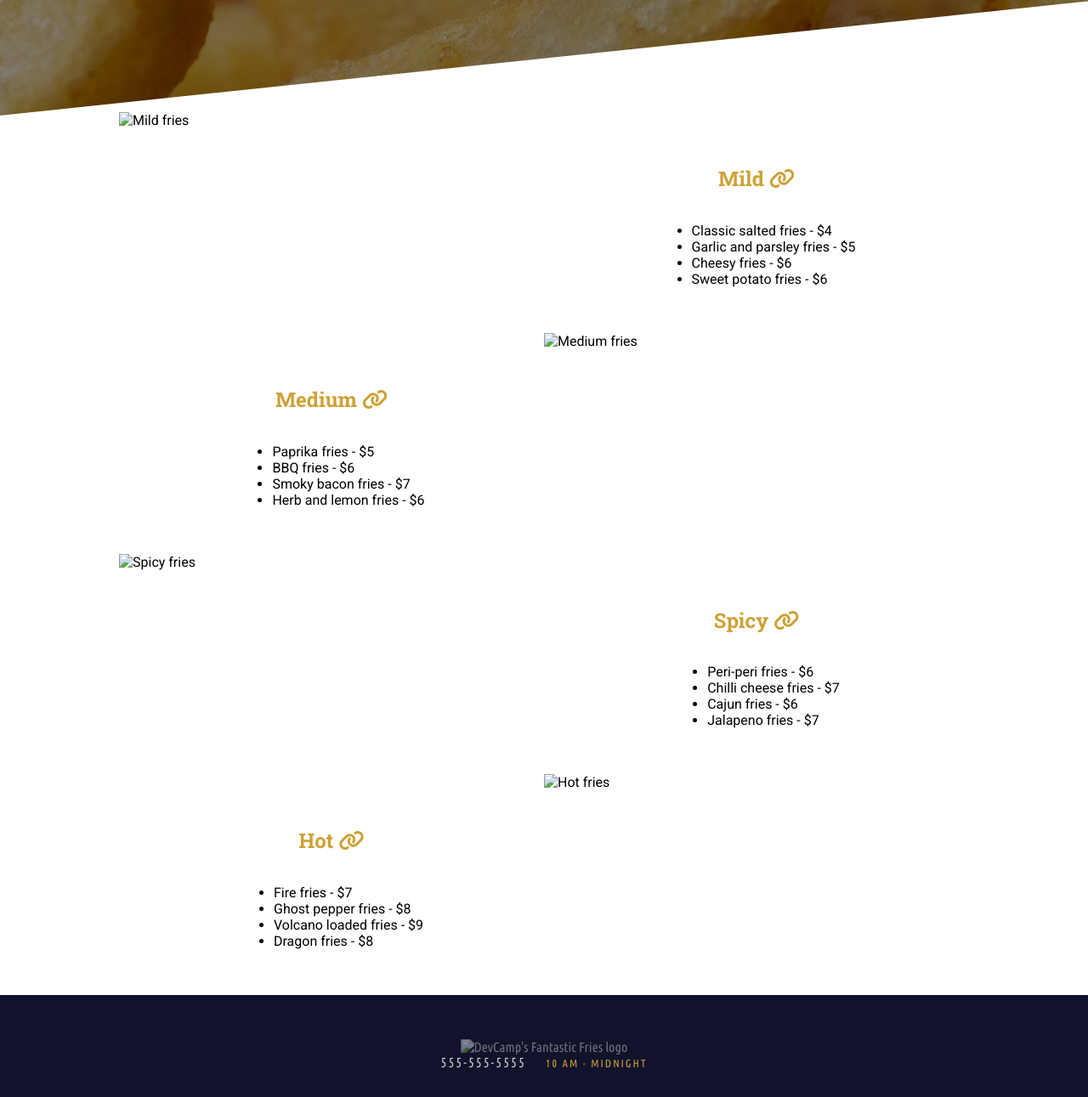
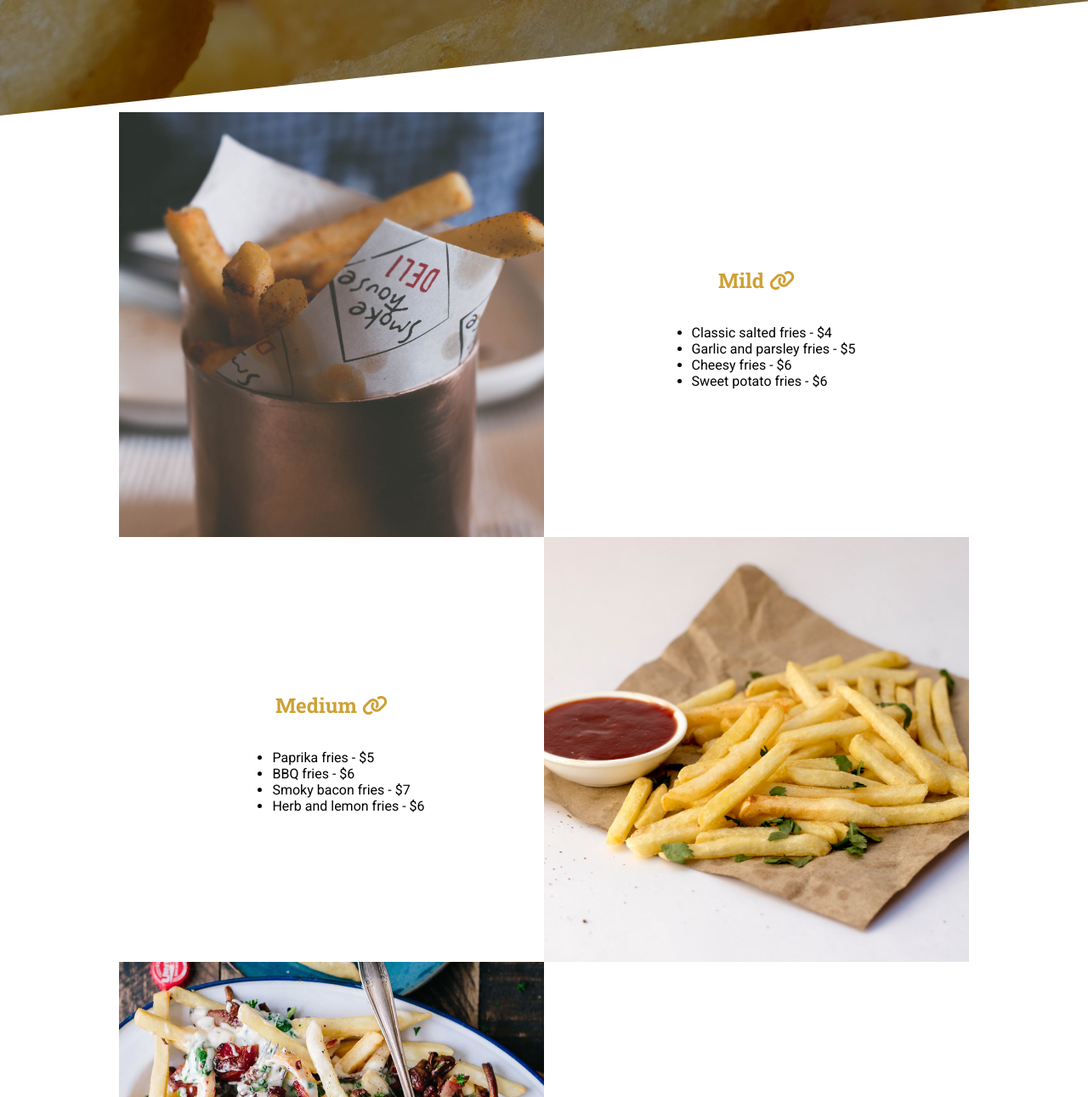
Before and after one commit to phindigee628-creator/devcamp-fries, a plain HTML site: page menu.html in a window 1280 px wide. Shown: the part 292-1583 px from the top of the page at 85% size. Drawn offline with Linux system fonts and the light colour scheme.

Commit message:
Update image sources in menu.html

```diff
--- a/menu.html
+++ b/menu.html
@@ -36,7 +36,7 @@
     <div class="squares-wrapper">
         <div class="squares">
             <div class="square">
-                <div class="image-wrapper"><img src="Image/squares-fries1/fries-sq-1.jpg" alt="Mild fries"></div>
+                <div class="image-wrapper"><img src="fries-sq-1.jpg" alt="Mild fries"></div>
                 <div class="square-text-wrapper">
                     <a href="#mild" class="anchor-link"><h2 id="mild">Mild</h2></a>
                     <ul>
@@ -57,10 +57,10 @@
                         <li>Herb and lemon fries - $6</li>
                     </ul>
                 </div>
-                <div class="image-wrapper"><img src="Image/squares-fries2/fries-sq-2.jpg" alt="Medium fries"></div>
+                <div class="image-wrapper"><img src="fries-sq-2.jpg" alt="Medium fries"></div>
             </div>
             <div class="square">
-                <div class="image-wrapper"><img src="Image/background/about-us.jpg" alt="Spicy fries"></div>
+                <div class="image-wrapper"><img src="about-us.jpg" alt="Spicy fries"></div>
                 <div class="square-text-wrapper">
                     <a href="#spicy" class="anchor-link"><h2 id="spicy">Spicy</h2></a>
                     <ul>
@@ -81,14 +81,14 @@
                         <li>Dragon fries - $8</li>
                     </ul>
                 </div>
-                <div class="image-wrapper"><img src="Image/background/contact.jpg" alt="Hot fries"></div>
+                <div class="image-wrapper"><img src="contact.jpg" alt="Hot fries"></div>
             </div>
         </div>
     </div>
 
     <div class="footer">
         <div class="logo-footer">
-            <img src="Image/Logo/decamp-fantastic-fries-logo-white.png" alt="DevCamp's Fantastic Fries logo">
+            <img src="decamp-fantastic-fries-logo-white.png" alt="DevCamp's Fantastic Fries logo">
         </div>
         <div class="footer-phone-hours">
             <span class="footer-phone">555-555-5555</span>
```
